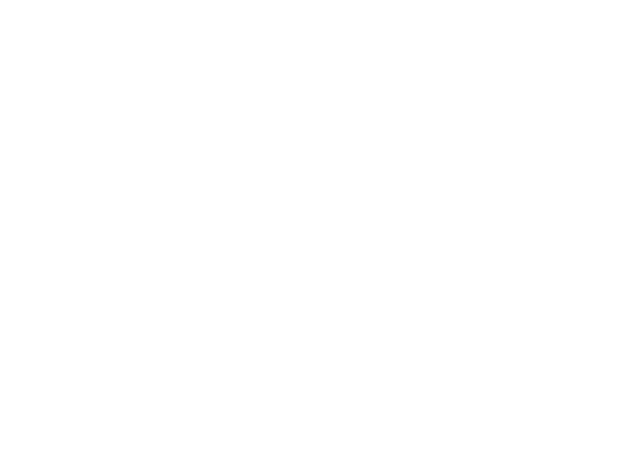
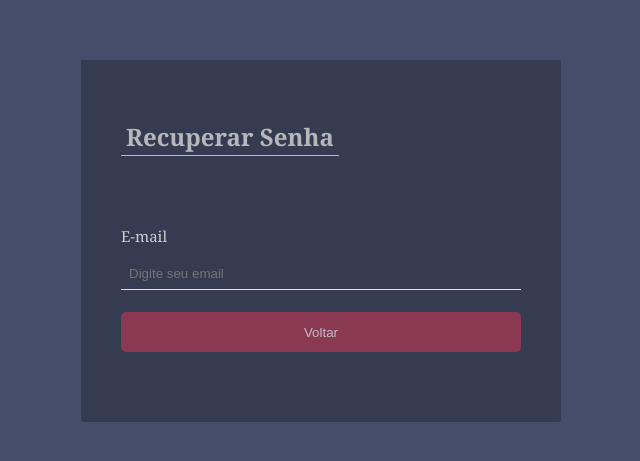
Before and after one commit to vi-lcandido/oidevs, a React (Create React App) app in the folder curso-formacao/react_1/exercicio2/login-page/: page /recoverPassword in a window 1280 px wide. Before the commit this address had no page. Shown: the part 159-620 px from the top of the page, without its empty margins (319-959 px from the left). Built offline with nearby package versions, Linux system fonts and the light colour scheme; the HTML template or start-up script is replaced by a standard one.

Commit message:
add - recover password page

```diff
--- a/curso-formacao/react_1/exercicio2/login-page/src/App.js
+++ b/curso-formacao/react_1/exercicio2/login-page/src/App.js
@@ -1,6 +1,7 @@
 import { BrowserRouter as Router, Routes, Route } from "react-router-dom";
 import LoginPage from "./view/login/login_page";
 import Home from "./view/home";
+import RecoverPage from "./view/recoverPassword/recover_page";
 
 const App = () => {
   return (
@@ -8,6 +9,7 @@ const App = () => {
       <Routes>
         <Route path="/" element={<LoginPage />}></Route>
         <Route path="/home" element={<Home />}></Route>
+        <Route path="/recoverPassword" element={<RecoverPage />}></Route>
       </Routes>
     </Router>
   );
--- a/curso-formacao/react_1/exercicio2/login-page/src/view/components/Subtitle/index.js
+++ b/curso-formacao/react_1/exercicio2/login-page/src/view/components/Subtitle/index.js
@@ -2,7 +2,7 @@ import ProtoTypes from "prop-types";
 
 const Subtitle = ({ text }) => {
   return (
-    <h4 style={{ color: "#2bcee3", margin: "0px 0px 10px" }}>{text}</h4>
+    <h4 style={{ color: "#2bcee3", margin: "0px 0px 10px" }}>Olá, {text}</h4>
   );
 };
 
--- a/curso-formacao/react_1/exercicio2/login-page/src/view/home/index.js
+++ b/curso-formacao/react_1/exercicio2/login-page/src/view/home/index.js
@@ -7,7 +7,11 @@ const Home = () => {
   return (
     <div className="page">
       <section className="container">
-        <Button text="Voltar" aoClicar={() => navigate("/")} borderRadius="5px" />
+        <Button
+          text="Voltar"
+          aoClicar={() => navigate("/")}
+          borderRadius="5px"
+        />
         <h1>Essa é a Home!</h1>
       </section>
     </div>
--- a/curso-formacao/react_1/exercicio2/login-page/src/view/login/login_page.js
+++ b/curso-formacao/react_1/exercicio2/login-page/src/view/login/login_page.js
@@ -6,26 +6,23 @@ import Button from "../components/Button";
 import Link from "../components/Link";
 import Subtitle from "../components/Subtitle";
 
-// import forgotPassword from "../forgotPassword";
-
-import { Route, useNavigate } from "react-router-dom";
+import { useNavigate } from "react-router-dom";
 import { useState } from "react";
 
 const LoginPage = () => {
-
   const [title, setTitle] = useState("Login");
   const [subtitle, setSubtitle] = useState();
 
   const navigate = useNavigate();
-  const vaParaRecuperarSenha = () => {
-    navigate("/forgotPassword");
-  };
+  // const recuperarSenha = () => {
+  //   navigate("/recoverPassword");
+  // };
 
   return (
     <div className="page">
       <section className="container">
         <Title text={title} />
-        <Subtitle text={`Olá, ${subtitle}`} />
+        <Subtitle text={subtitle} />
         <Input
           placeholder="Digite o usuário"
           label="Usuário"
@@ -40,12 +37,14 @@ const LoginPage = () => {
         <Button text="Entrar" aoClicar={() => navigate("/home")} />
         <Button
           text="Trocar título"
-          aoClicar={() =>
-            setTitle("Alterado")}
+          aoClicar={() => setTitle("Alterado")}
           bgcolor="#2bcee3"
           borderRadius="10px"
         />
-        <Link text="Esqueceu a senha?" aoClicar={vaParaRecuperarSenha} />
+        <Link
+          text="Esqueceu a senha?"
+          aoClicar={() => navigate("/recoverPassword")}
+        />
       </section>
     </div>
   );
--- a/curso-formacao/react_1/exercicio2/login-page/src/view/forgotPassword/recover_page.js
+++ b/curso-formacao/react_1/exercicio2/login-page/src/view/recoverPassword/recover_page.js
@@ -1,7 +1,11 @@
 import Input from "../components/Input";
 import Title from "../components/Title";
+import Button from "../components/Button";
+import { useNavigate } from "react-router-dom";
 
-const RecoverPassword = () => {
+const RecoverPage = () => {
+  const navigate = useNavigate();
+
   return (
     <div className="page">
       <section className="container">
@@ -11,10 +15,14 @@ const RecoverPassword = () => {
           inputType={"email"}
           placeholder="Digite seu email"
         />
-        <Button text="Voltar" aoClicar={vaParaLogin} borderRadius="5px" />
+        <Button
+          text="Voltar"
+          aoClicar={() => navigate("/")}
+          borderRadius="5px"
+        />
       </section>
     </div>
   );
 };
 
-export default RecoverPassword;
+export default RecoverPage;
```
